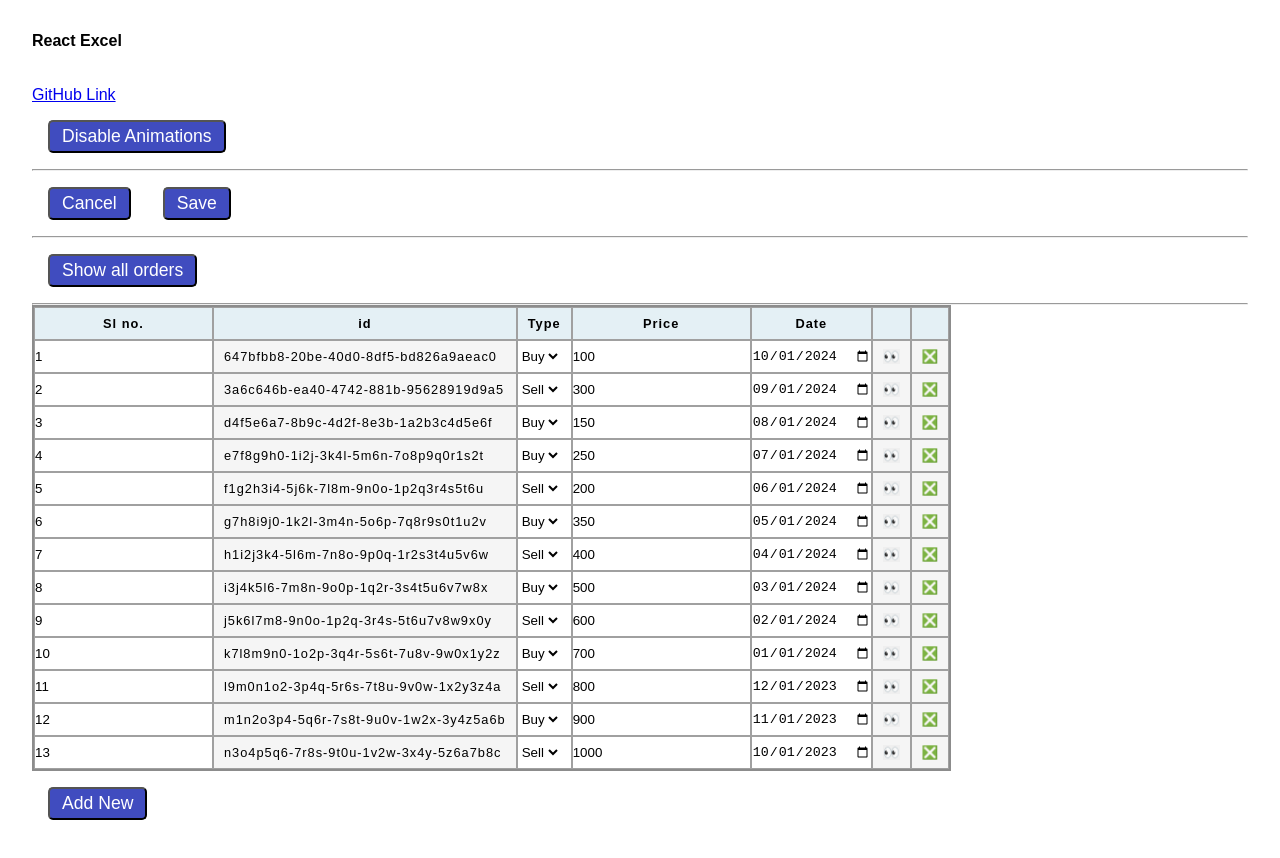
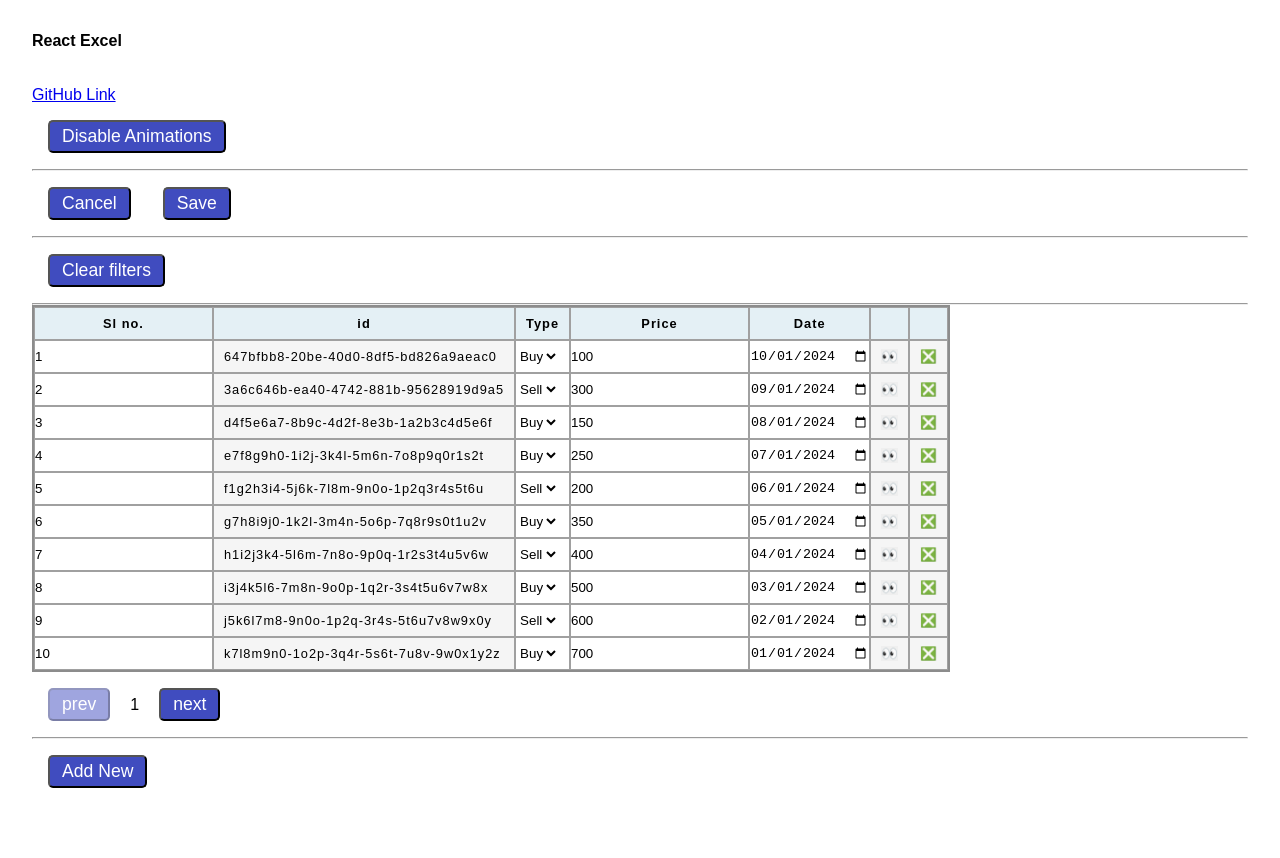
Before and after one commit to Pranay-Tej/react-excel, a React (Vite) app: page / in a window 1280 px wide. Shown: the top 858 px of the page. After the commit the page ends 836 px from the top, so only its background shows below. Built offline with nearby package versions, Linux system fonts and the light colour scheme.

Commit message:
add pagination

```diff
--- a/src/Excel.tsx
+++ b/src/Excel.tsx
@@ -7,6 +7,7 @@ import { useAutoAnimate } from "@formkit/auto-animate/react";
 import { useState } from "react";
 import type { OrderType } from "./models";
 import clsx from "clsx";
+import PageNumber from "./PageNumber";
 
 function Excel() {
   const {
@@ -50,8 +51,8 @@ function Excel() {
 
       <hr />
 
-      <button className="btn" onClick={showAllRows} disabled={isInvalid}>
-        Show all orders
+      <button className="btn" onClick={showAllRows}>
+        Clear filters
       </button>
 
       <hr />
@@ -152,6 +153,9 @@ function Excel() {
         </tbody>
       </table>
 
+      <PageNumber />
+      <hr />
+
       <button className="btn" onClick={addNewRow}>
         Add New
       </button>
--- a/src/ExcelContextProvider.tsx
+++ b/src/ExcelContextProvider.tsx
@@ -14,6 +14,7 @@ import { isInvalidAmount } from "./util";
 const ExcelContextProvider = (props: { children: React.ReactNode }) => {
   const [apiData, setApiData] = useState<Order[]>(initialData);
   const [data, setData] = useState<LocalOrder[]>([]);
+  const [page, setPage] = useState(1);
 
   const [updatedOrdersIds, setUpdatedOrdersIds] = useState<Uuid[]>([]);
   const [hiddenOrderIds, setHiddenOrderIds] = useState<Uuid[]>([]);
@@ -30,9 +31,10 @@ const ExcelContextProvider = (props: { children: React.ReactNode }) => {
 
   const formattedData = useMemo(() => {
     return data
+      .slice((page - 1) * 10, page * 10)
       .filter(({ id }) => !hiddenOrdersIdSet.has(id))
       .sort((a, b) => a.position - b.position);
-  }, [data, hiddenOrdersIdSet]);
+  }, [data, hiddenOrdersIdSet, page]);
 
   useEffect(() => {
     setData(apiData.map((d, idx) => ({ ...d, position: idx + 1 })));
@@ -126,7 +128,7 @@ const ExcelContextProvider = (props: { children: React.ReactNode }) => {
 
   const showAllRows = () => {
     setHiddenOrderIds([]);
-  }
+  };
 
   const deleteRow = (id: Uuid) => {
     setData((oldData) => oldData.filter((d) => d.id !== id));
@@ -145,6 +147,8 @@ const ExcelContextProvider = (props: { children: React.ReactNode }) => {
       curr[newPosition - 1].position = newPosition;
       return [...curr];
     });
+
+    setPage(Math.ceil(newPosition / 10));
     isReOrdered.current = true;
   };
 
@@ -163,6 +167,8 @@ const ExcelContextProvider = (props: { children: React.ReactNode }) => {
         showAllRows,
         deleteRow,
         swapRows,
+        page,
+        setPage
       }}
     >
       {props.children}
--- /dev/null
+++ b/src/PageNumber.tsx
@@ -0,0 +1,26 @@
+import { useExcelContext } from "./excelContext";
+
+export default function PageNumber() {
+  const { page, setPage, data } = useExcelContext();
+
+  const totalPages = Math.ceil(data.length / 10);
+
+  return (
+    <div
+      style={{
+        display: "inline-flex",
+        justifyContent: "center",
+        alignItems: "center",
+        gap: "4px",
+      }}
+    >
+      <button className="btn" disabled={page === 1} onClick={() => setPage(page - 1)}>
+        prev
+      </button>
+      <span>{page}</span>
+      <button className="btn" disabled={page === totalPages} onClick={() => setPage(page + 1)}>
+        next
+      </button>
+    </div>
+  );
+}
--- a/src/excelContext.ts
+++ b/src/excelContext.ts
@@ -17,6 +17,8 @@ type Context = {
   hideRow: (id: Uuid) => void;
   showAllRows: () => void;
   swapRows: (idxOne: number, id2: number) => void;
+  page: number;
+  setPage: (page: number) => void;
 };
 
 const ExcelContext = createContext<Context>({
@@ -32,6 +34,8 @@ const ExcelContext = createContext<Context>({
   hideRow: () => {},
   showAllRows: () => {},
   swapRows: () => {},
+  page: 1,
+  setPage: () => {},
 });
 
 
```
